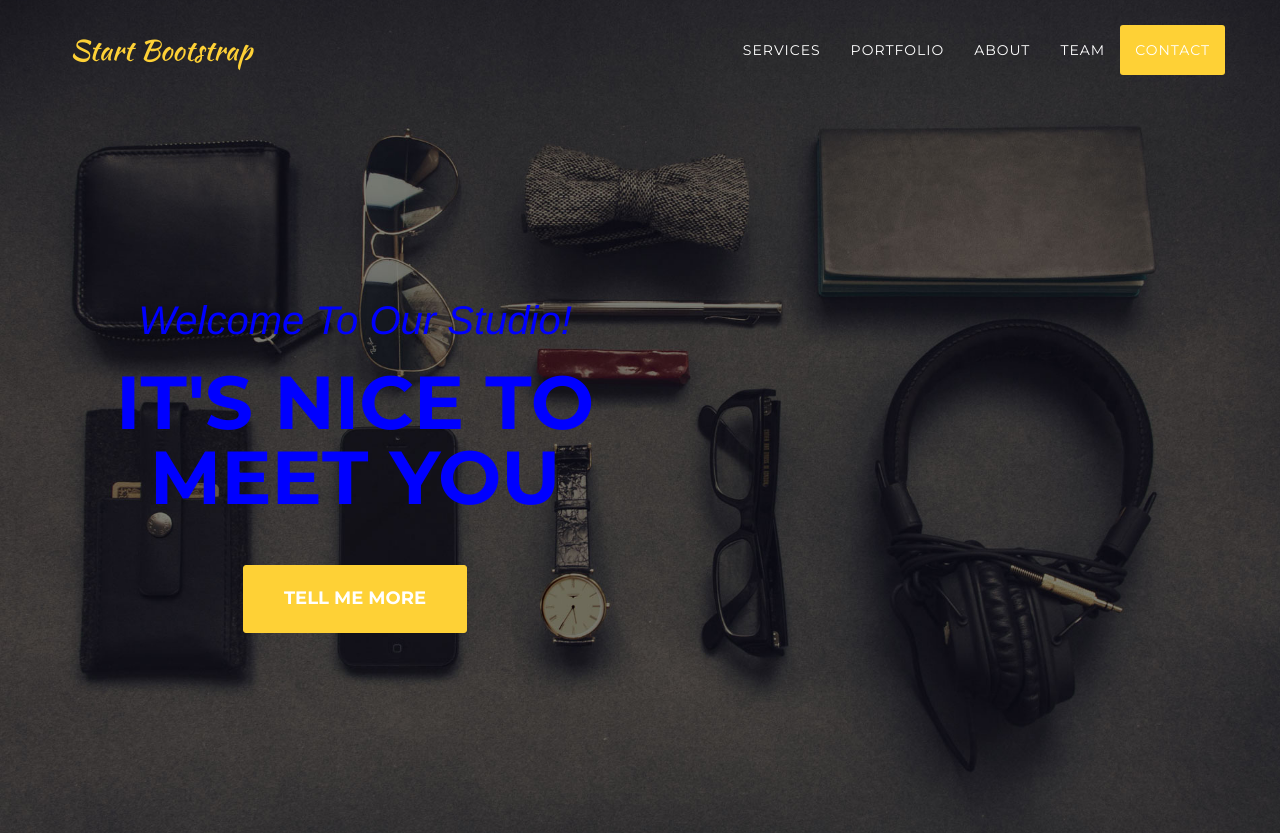
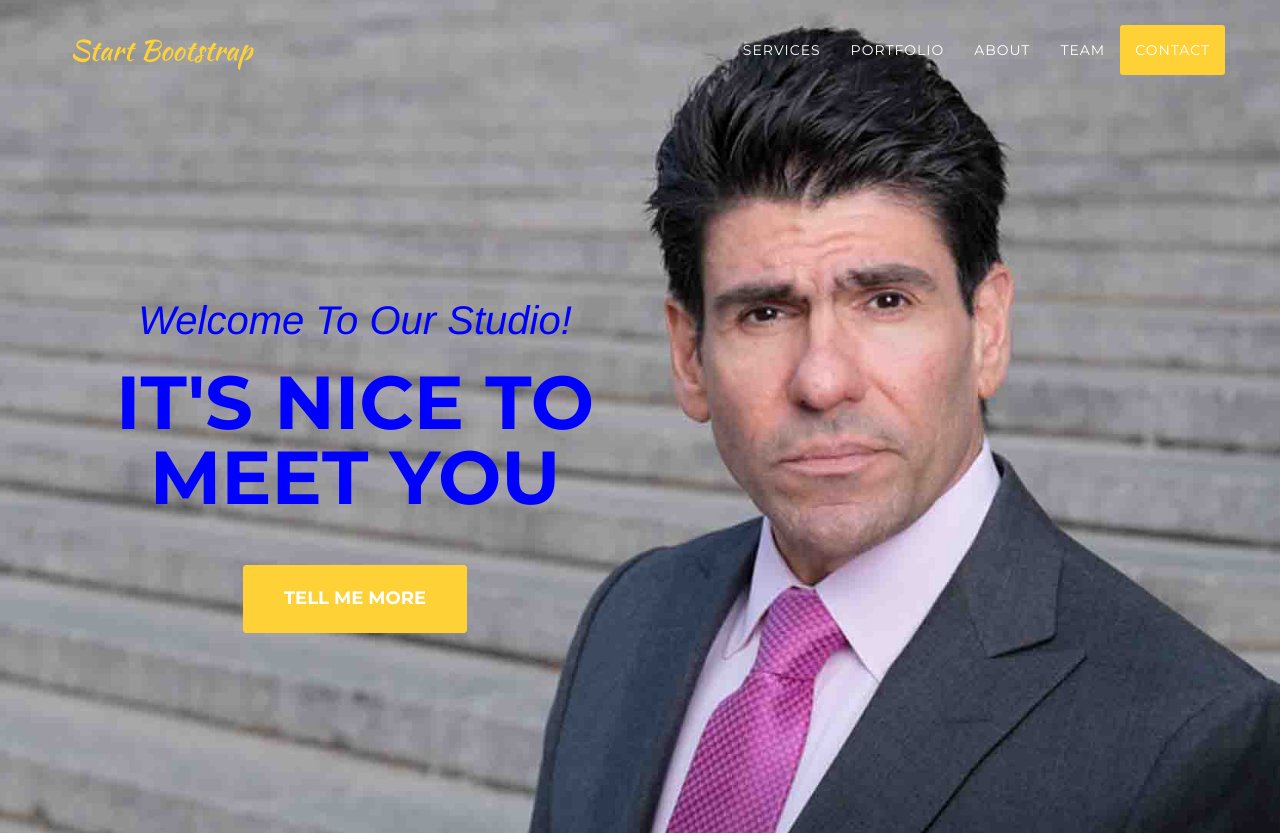
Before and after one commit to marceliotstein/splitsville, a plain HTML site: page index.html in a window 1280 px wide. Shown: the top 835 px of the page. Drawn offline with nearby package versions, Linux system fonts and the light colour scheme; files that its build step writes are made by us from their sources; a web font is replaced by a local one.

Commit message:
testing different aspect ratios for main background

```diff
--- a/less/agency.less
+++ b/less/agency.less
@@ -162,7 +162,7 @@ h1, h2, h3, h4, h5, h6 {
 }
 
 header {
-	background-image: url('../img/header-bg.jpg');
+	background-image: url('../photos/front1665.jpg');
 	background-repeat: none;
 	background-attachment: scroll;
 	background-position: center center;
```
Also changed, not shown: photos/front1665.jpg (added), photos/front1900.jpg (added).
